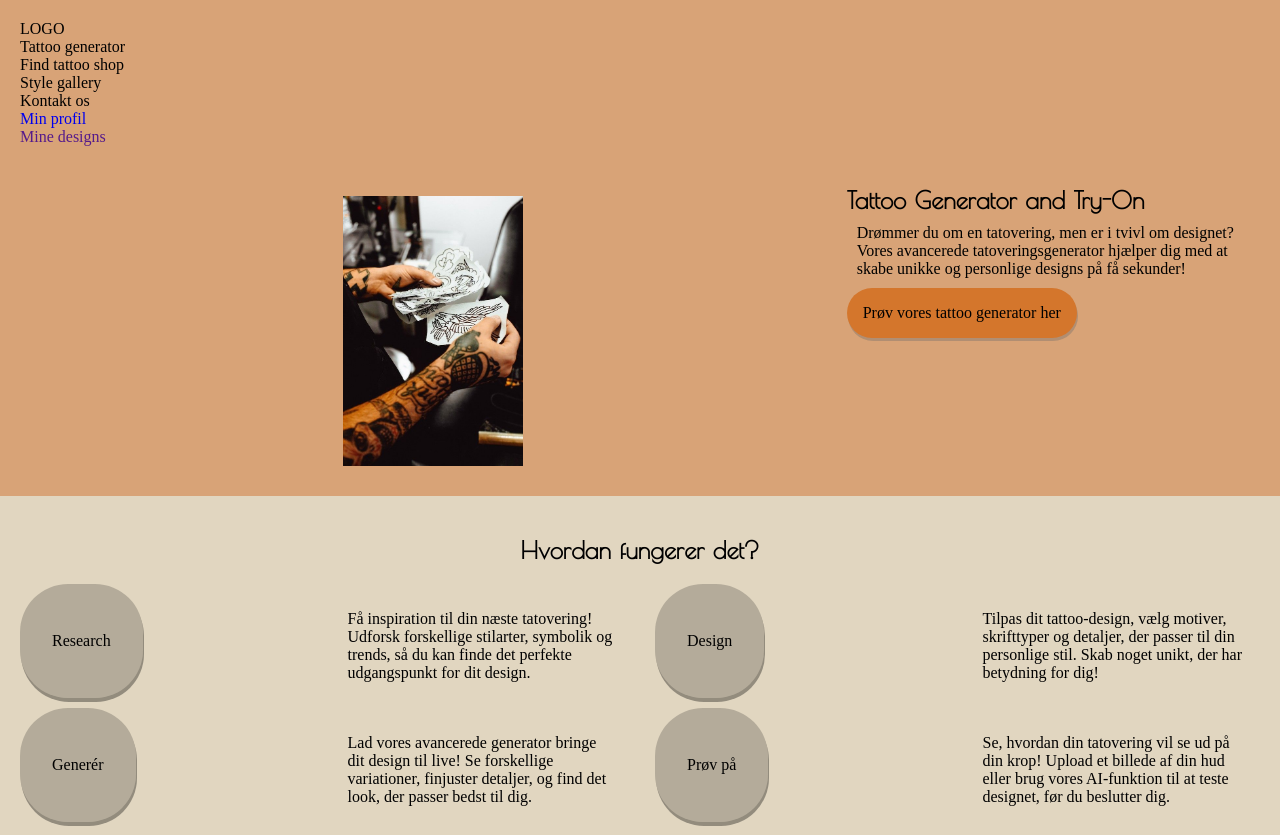
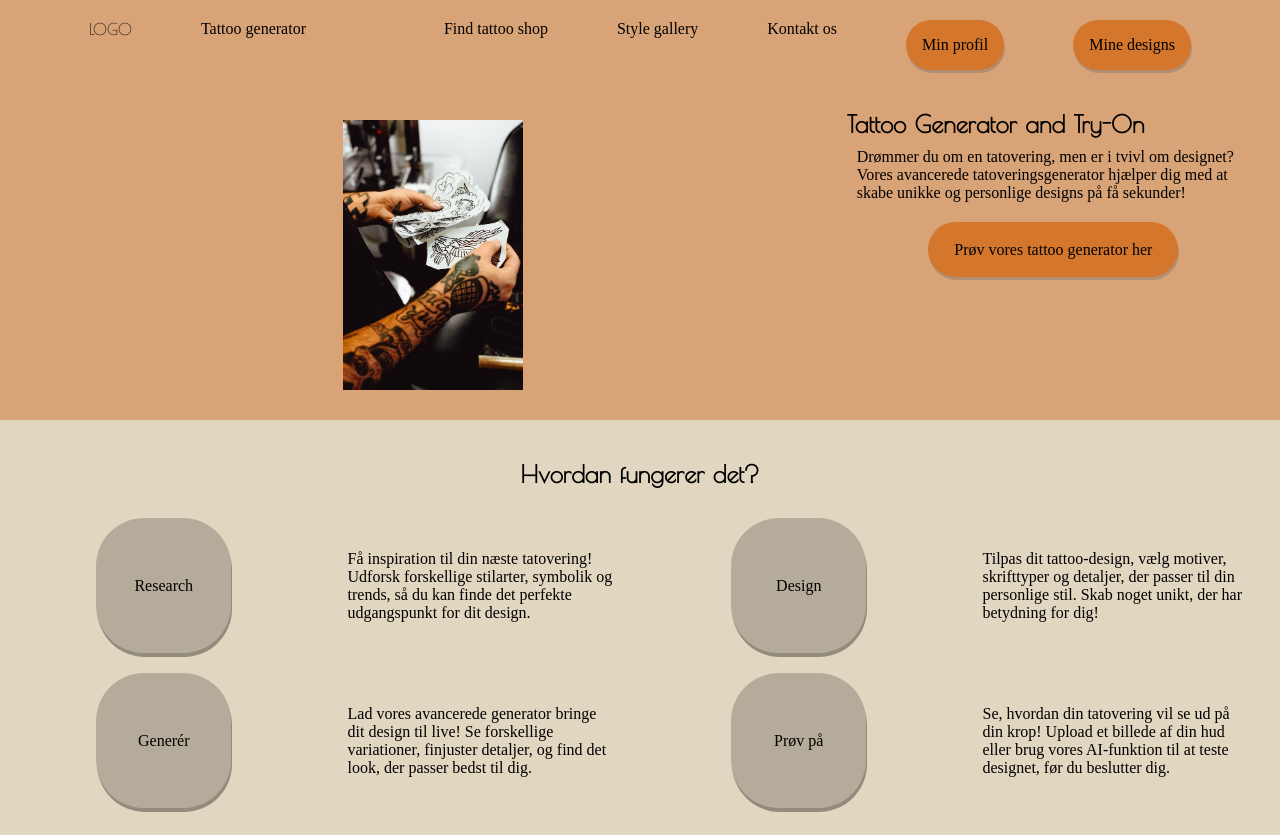
Before and after one commit to nast0003/kodet-site, a plain HTML site: page index.html in a window 1280 px wide. Shown: the top 835 px of the page. Drawn offline with Linux system fonts and the light colour scheme; a web font is replaced by a local one.

Commit message:
redigerer cta's

```diff
--- a/css/general.css
+++ b/css/general.css
@@ -100,7 +100,9 @@ a {
 }
 
 .index_cta {
-  display: inline-block;
+  display: flex;
+  width: 250px;
+  height: 55px;
   background-color: #d4762c;
   color: black;
   border-radius: 5rem;
@@ -109,23 +111,27 @@ a {
   font-family: "montserrat";
   box-shadow: 1px 3px rgba(103, 103, 103, 0.35);
   align-items: center;
+  text-align: center;
   margin-bottom: 10px;
-  margin: auto;
+  margin: 10px auto;
 }
 
 .index_cta2 {
-  display: inline-block;
+  display: flex;
   background-color: rgba(0, 0, 0, 0.2);
   color: black;
-  padding: 3rem 2rem;
+  padding: 1rem;
+  height: 135px;
+  width: 135px;
   border-radius: 3rem;
   text-decoration: none;
   font-family: "montserrat";
   text-align: center;
   box-shadow: 1px 4px rgba(0, 0, 0, 0.35);
-  margin-bottom: 10px;
+  justify-content: center;
   align-items: center;
-  margin: auto;
+  text-align: center;
+  margin: 10px auto;
 }
 
 .button-container {
@@ -155,6 +161,20 @@ a {
   border: 1px solid black;
 }
 
+.header_cta {
+  display: inline-block;
+  background-color: #d4762c;
+  color: black;
+  border-radius: 5rem;
+  padding: 1rem;
+  text-decoration: none;
+  font-family: "montserrat";
+  box-shadow: 1px 3px rgba(103, 103, 103, 0.35);
+  align-items: center;
+  margin-bottom: 10px;
+  margin: auto;
+}
+
 /* Tablet */
 @media (width>=700px) {
   h2 {
@@ -165,7 +185,9 @@ a {
   }
 
   .index_cta {
-    display: inline-block;
+    display: flex;
+    width: 250px;
+    height: 55px;
     background-color: #d4762c;
     color: black;
     border-radius: 5rem;
@@ -174,42 +196,54 @@ a {
     font-family: "montserrat";
     box-shadow: 1px 3px rgba(103, 103, 103, 0.35);
     align-items: center;
-    margin-bottom: 10px;
+    text-align: center;
+    margin: 10px auto;
+    justify-content: center;
   }
 
   .index_cta2 {
-    display: inline-block;
+    display: flex;
     background-color: rgba(0, 0, 0, 0.2);
     color: black;
-    padding: 3rem 2rem;
+    padding: 1rem;
+    height: 135px;
+    width: 135px;
     border-radius: 3rem;
     text-decoration: none;
     font-family: "montserrat";
     text-align: center;
     box-shadow: 1px 4px rgba(0, 0, 0, 0.35);
-    margin-bottom: 10px;
+    justify-content: center;
     align-items: center;
+    text-align: center;
+    margin: 10px auto;
   }
 }
 
 /* Desktop */
 @media (width>=1200px) {
   .index_cta2 {
-    display: inline-block;
+    display: flex;
     background-color: rgba(0, 0, 0, 0.2);
     color: black;
-    padding: 3rem 2rem;
+    padding: 1rem;
+    height: 135px;
+    width: 135px;
     border-radius: 3rem;
     text-decoration: none;
     font-family: "montserrat";
     text-align: center;
     box-shadow: 1px 4px rgba(0, 0, 0, 0.35);
-    margin-bottom: 10px;
+    justify-content: center;
     align-items: center;
+    text-align: center;
+    margin: 10px auto;
   }
 
   .index_cta {
-    display: inline-block;
+    display: flex;
+    width: 250px;
+    height: 55px;
     background-color: #d4762c;
     color: black;
     border-radius: 5rem;
@@ -218,7 +252,8 @@ a {
     font-family: "montserrat";
     box-shadow: 1px 3px rgba(103, 103, 103, 0.35);
     align-items: center;
-    margin-bottom: 10px;
+    text-align: center;
+    margin: 10px auto;
   }
 
   h2 {
--- a/css/layout.css
+++ b/css/layout.css
@@ -13,6 +13,16 @@ img {
 
 li {
   list-style: none;
+}
+
+ul {
+  display: flex;
+  justify-content: space-evenly;
+  font-family: "montserrat";
+}
+
+.h1_header {
+  font-family: "Poiret One";
 }
 
 header {
--- a/index.html
+++ b/index.html
@@ -11,14 +11,14 @@
     <header>
       <nav>
         <ul>
-          <li>LOGO</li>
+          <li class="h1_header">LOGO</li>
           <li>Tattoo generator</li>
           <li><a href="style_guide.html"></a></li>
           <li>Find tattoo shop</li>
           <li>Style gallery</li>
           <li>Kontakt os</li>
-          <li><a href="min_profil.html">Min profil</a></li>
-          <li><a href="" class="">Mine designs</a></li>
+          <li><a href="min_profil.html" class="header_cta">Min profil</a></li>
+          <li><a href="" class="header_cta">Mine designs</a></li>
         </ul>
       </nav>
     </header>
```
Also changed, not shown: min_profil.html (+3 -3 lines), style_guide.html (+3 -3 lines).
